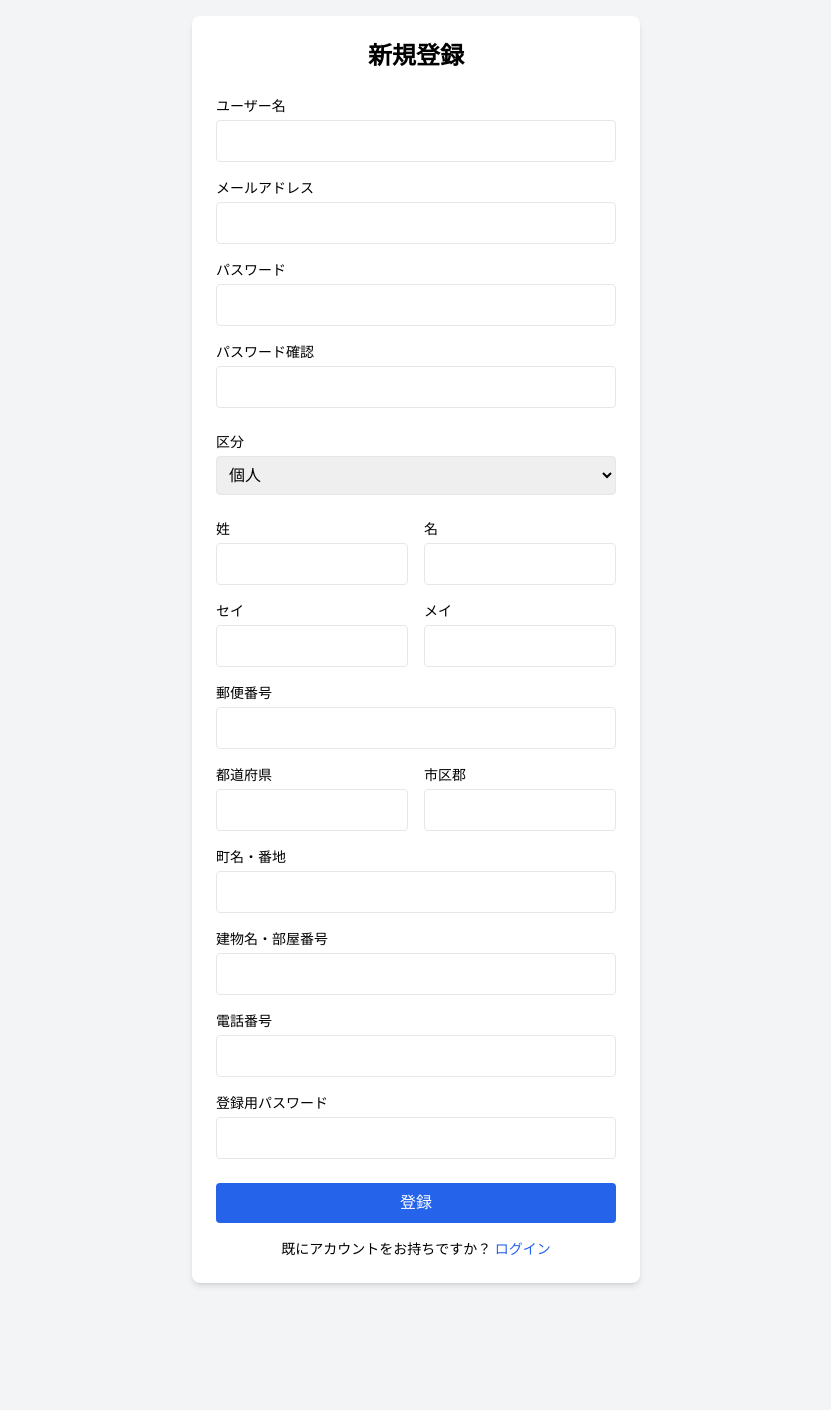
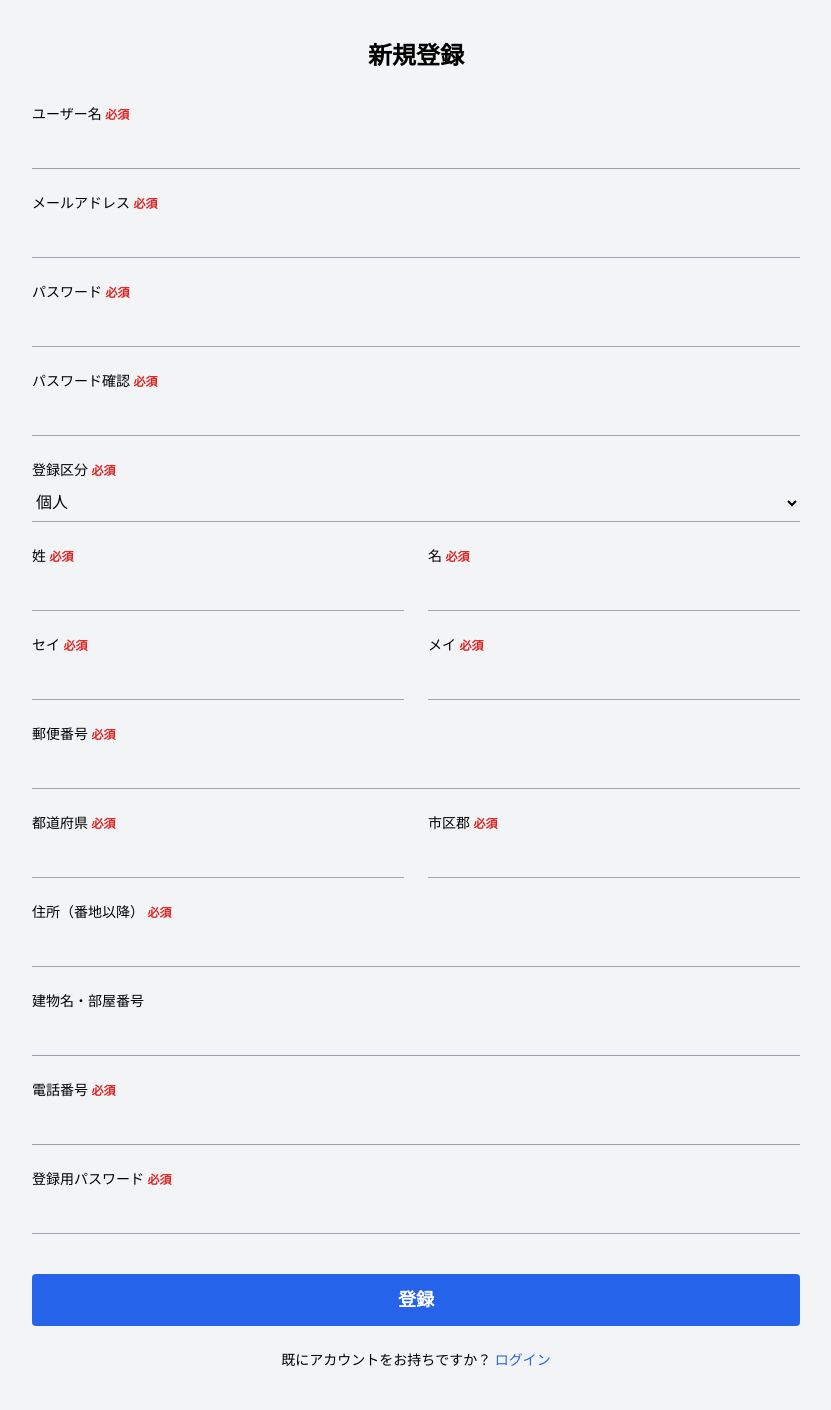
Before and after one commit to ryu-matsu2002/ver12-ai-posting-tool, a Flask app: page /register in a window 1280 px wide. Shown: the whole page, without its empty margins (224-1055 px from the left). Before the commit the page ends 1286 px from the top, so only its background shows below. Run offline with Flask 3, Linux system fonts and the light colour scheme; some libraries are stand-ins or nearby versions.

Commit message:
本番環境への修正を反映

```diff
--- a/app/templates/register.html
+++ b/app/templates/register.html
@@ -2,124 +2,125 @@
 {% block title %}Register | AI Posting Tool{% endblock %}
 
 {% block content %}
-<div class="min-h-screen flex items-start justify-center bg-gray-100 px-4 pt-4 pb-10 overflow-auto">
-  <form method="post"
-        class="w-full max-w-md bg-white dark:bg-gray-800 p-6 rounded-lg shadow-md">
+<div class="min-h-screen bg-gray-100 px-4 py-10">
+  <h2 class="text-2xl font-semibold mb-8 text-center">新規登録</h2>
+
+  <form method="post" class="w-full max-w-3xl mx-auto space-y-6">
     {{ form.hidden_tag() }}
 
-    <h2 class="text-2xl font-semibold mb-6 text-center">新規登録</h2>
-
     <!-- ユーザー名 -->
-    <div class="mb-4">
-      {{ form.username.label(class="block mb-1 text-sm font-medium") }}
-      {{ form.username(class="w-full p-2 rounded border dark:bg-gray-700 dark:border-gray-600") }}
+    <div>
+      <label class="block mb-1 font-medium text-sm">ユーザー名 <span class="text-red-600 text-xs font-bold">必須</span></label>
+      {{ form.username(class="w-full border-b border-gray-400 bg-transparent focus:outline-none py-2") }}
     </div>
 
     <!-- メールアドレス -->
-    <div class="mb-4">
-      {{ form.email.label(class="block mb-1 text-sm font-medium") }}
-      {{ form.email(class="w-full p-2 rounded border dark:bg-gray-700 dark:border-gray-600") }}
+    <div>
+      <label class="block mb-1 font-medium text-sm">メールアドレス <span class="text-red-600 text-xs font-bold">必須</span></label>
+      {{ form.email(class="w-full border-b border-gray-400 bg-transparent focus:outline-none py-2") }}
     </div>
 
     <!-- パスワード -->
-    <div class="mb-4">
-      {{ form.password.label(class="block mb-1 text-sm font-medium") }}
-      {{ form.password(class="w-full p-2 rounded border dark:bg-gray-700 dark:border-gray-600") }}
+    <div>
+      <label class="block mb-1 font-medium text-sm">パスワード <span class="text-red-600 text-xs font-bold">必須</span></label>
+      {{ form.password(class="w-full border-b border-gray-400 bg-transparent focus:outline-none py-2") }}
     </div>
 
     <!-- パスワード確認 -->
-    <div class="mb-6">
-      {{ form.confirm.label(class="block mb-1 text-sm font-medium") }}
-      {{ form.confirm(class="w-full p-2 rounded border dark:bg-gray-700 dark:border-gray-600") }}
+    <div>
+      <label class="block mb-1 font-medium text-sm">パスワード確認 <span class="text-red-600 text-xs font-bold">必須</span></label>
+      {{ form.confirm(class="w-full border-b border-gray-400 bg-transparent focus:outline-none py-2") }}
     </div>
 
     <!-- 区分 -->
-    <div class="mb-6">
-      <label class="block mb-1 text-sm font-medium">区分</label>
-      {{ form.user_type(class="w-full p-2 rounded border", id="user_type") }}
+    <div>
+      <label class="block mb-1 font-medium text-sm">登録区分 <span class="text-red-600 text-xs font-bold">必須</span></label>
+      {{ form.user_type(class="w-full border-b border-gray-400 bg-transparent focus:outline-none py-2", id="user_type") }}
     </div>
 
-    <!-- 法人用フィールド -->
-    <div id="corporate_fields" class="mb-6 hidden">
-      <div class="mb-4">
-        {{ form.company_name.label(class="block mb-1 text-sm font-medium") }}
-        {{ form.company_name(class="w-full p-2 rounded border") }}
+    <!-- 法人専用フィールド -->
+    <div id="corporate_fields" class="space-y-4 hidden">
+      <div>
+        <label class="block mb-1 font-medium text-sm">会社名 <span class="text-red-600 text-xs font-bold">必須</span></label>
+        {{ form.company_name(class="w-full border-b border-gray-400 bg-transparent focus:outline-none py-2") }}
       </div>
-      <div class="mb-4">
-        {{ form.company_kana.label(class="block mb-1 text-sm font-medium") }}
-        {{ form.company_kana(class="w-full p-2 rounded border") }}
+      <div>
+        <label class="block mb-1 font-medium text-sm">会社名フリガナ <span class="text-red-600 text-xs font-bold">必須</span></label>
+        {{ form.company_kana(class="w-full border-b border-gray-400 bg-transparent focus:outline-none py-2") }}
       </div>
     </div>
 
     <!-- 氏名 -->
-    <div class="flex gap-4 mb-4">
+    <div class="flex gap-6">
       <div class="w-1/2">
-        {{ form.last_name.label(class="block mb-1 text-sm font-medium") }}
-        {{ form.last_name(class="w-full p-2 rounded border") }}
+        <label class="block mb-1 font-medium text-sm">姓 <span class="text-red-600 text-xs font-bold">必須</span></label>
+        {{ form.last_name(class="w-full border-b border-gray-400 bg-transparent focus:outline-none py-2") }}
       </div>
       <div class="w-1/2">
-        {{ form.first_name.label(class="block mb-1 text-sm font-medium") }}
-        {{ form.first_name(class="w-full p-2 rounded border") }}
+        <label class="block mb-1 font-medium text-sm">名 <span class="text-red-600 text-xs font-bold">必須</span></label>
+        {{ form.first_name(class="w-full border-b border-gray-400 bg-transparent focus:outline-none py-2") }}
       </div>
     </div>
 
     <!-- フリガナ -->
-    <div class="flex gap-4 mb-4">
+    <div class="flex gap-6">
       <div class="w-1/2">
-        {{ form.last_kana.label(class="block mb-1 text-sm font-medium") }}
-        {{ form.last_kana(class="w-full p-2 rounded border") }}
+        <label class="block mb-1 font-medium text-sm">セイ <span class="text-red-600 text-xs font-bold">必須</span></label>
+        {{ form.last_kana(class="w-full border-b border-gray-400 bg-transparent focus:outline-none py-2") }}
       </div>
       <div class="w-1/2">
-        {{ form.first_kana.label(class="block mb-1 text-sm font-medium") }}
-        {{ form.first_kana(class="w-full p-2 rounded border") }}
+        <label class="block mb-1 font-medium text-sm">メイ <span class="text-red-600 text-xs font-bold">必須</span></label>
+        {{ form.first_kana(class="w-full border-b border-gray-400 bg-transparent focus:outline-none py-2") }}
       </div>
     </div>
 
     <!-- 郵便番号 -->
-    <div class="mb-4">
-      {{ form.postal_code.label(class="block mb-1 text-sm font-medium") }}
-      {{ form.postal_code(class="w-full p-2 rounded border") }}
+    <div>
+      <label class="block mb-1 font-medium text-sm">郵便番号 <span class="text-red-600 text-xs font-bold">必須</span></label>
+      {{ form.postal_code(class="w-full border-b border-gray-400 bg-transparent focus:outline-none py-2") }}
     </div>
 
     <!-- 都道府県・市区郡 -->
-    <div class="flex gap-4 mb-4">
+    <div class="flex gap-6">
       <div class="w-1/2">
-        {{ form.prefecture.label(class="block mb-1 text-sm font-medium") }}
-        {{ form.prefecture(class="w-full p-2 rounded border") }}
+        <label class="block mb-1 font-medium text-sm">都道府県 <span class="text-red-600 text-xs font-bold">必須</span></label>
+        {{ form.prefecture(class="w-full border-b border-gray-400 bg-transparent focus:outline-none py-2") }}
       </div>
       <div class="w-1/2">
-        {{ form.city.label(class="block mb-1 text-sm font-medium") }}
-        {{ form.city(class="w-full p-2 rounded border") }}
+        <label class="block mb-1 font-medium text-sm">市区郡 <span class="text-red-600 text-xs font-bold">必須</span></label>
+        {{ form.city(class="w-full border-b border-gray-400 bg-transparent focus:outline-none py-2") }}
       </div>
     </div>
 
     <!-- 住所 -->
-    <div class="mb-4">
-      {{ form.address1.label(class="block mb-1 text-sm font-medium") }}
-      {{ form.address1(class="w-full p-2 rounded border") }}
+    <div>
+      <label class="block mb-1 font-medium text-sm">住所（番地以降） <span class="text-red-600 text-xs font-bold">必須</span></label>
+      {{ form.address1(class="w-full border-b border-gray-400 bg-transparent focus:outline-none py-2") }}
     </div>
-    <div class="mb-4">
-      {{ form.address2.label(class="block mb-1 text-sm font-medium") }}
-      {{ form.address2(class="w-full p-2 rounded border") }}
+    <div>
+      <label class="block mb-1 font-medium text-sm">建物名・部屋番号</label>
+      {{ form.address2(class="w-full border-b border-gray-400 bg-transparent focus:outline-none py-2") }}
     </div>
 
     <!-- 電話番号 -->
-    <div class="mb-4">
-      {{ form.phone.label(class="block mb-1 text-sm font-medium") }}
-      {{ form.phone(class="w-full p-2 rounded border") }}
+    <div>
+      <label class="block mb-1 font-medium text-sm">電話番号 <span class="text-red-600 text-xs font-bold">必須</span></label>
+      {{ form.phone(class="w-full border-b border-gray-400 bg-transparent focus:outline-none py-2") }}
     </div>
 
-    <!-- 登録用キー -->
-    <div class="mb-6">
-      {{ form.register_key.label(class="block mb-1 text-sm font-medium") }}
-      {{ form.register_key(class="w-full p-2 rounded border") }}
+    <!-- 登録キー -->
+    <div>
+      <label class="block mb-1 font-medium text-sm">登録用パスワード <span class="text-red-600 text-xs font-bold">必須</span></label>
+      {{ form.register_key(class="w-full border-b border-gray-400 bg-transparent focus:outline-none py-2") }}
     </div>
 
     <!-- 登録ボタン -->
-    {{ form.submit(class="w-full py-2 bg-blue-600 hover:bg-blue-700 text-white rounded text-center") }}
+    <div class="pt-4">
+      {{ form.submit(class="w-full py-3 bg-blue-600 hover:bg-blue-700 text-white rounded text-lg font-semibold") }}
+    </div>
 
     <!-- ログインリンク -->
-    <p class="text-center text-sm mt-4">
+    <p class="text-center text-sm mt-6">
       既にアカウントをお持ちですか？
       <a href="{{ url_for('main.login') }}" class="text-blue-600 hover:underline">ログイン</a>
     </p>
```
